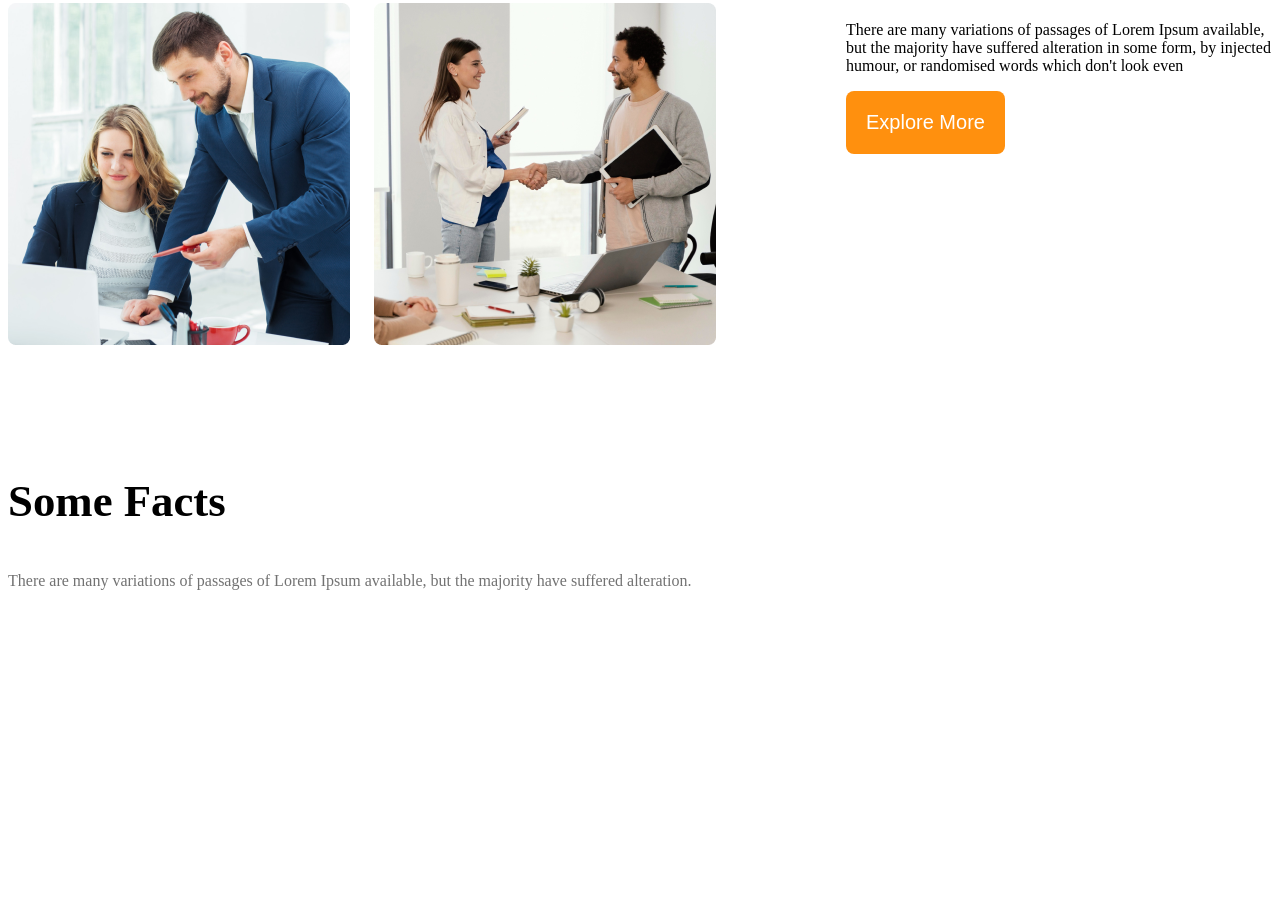
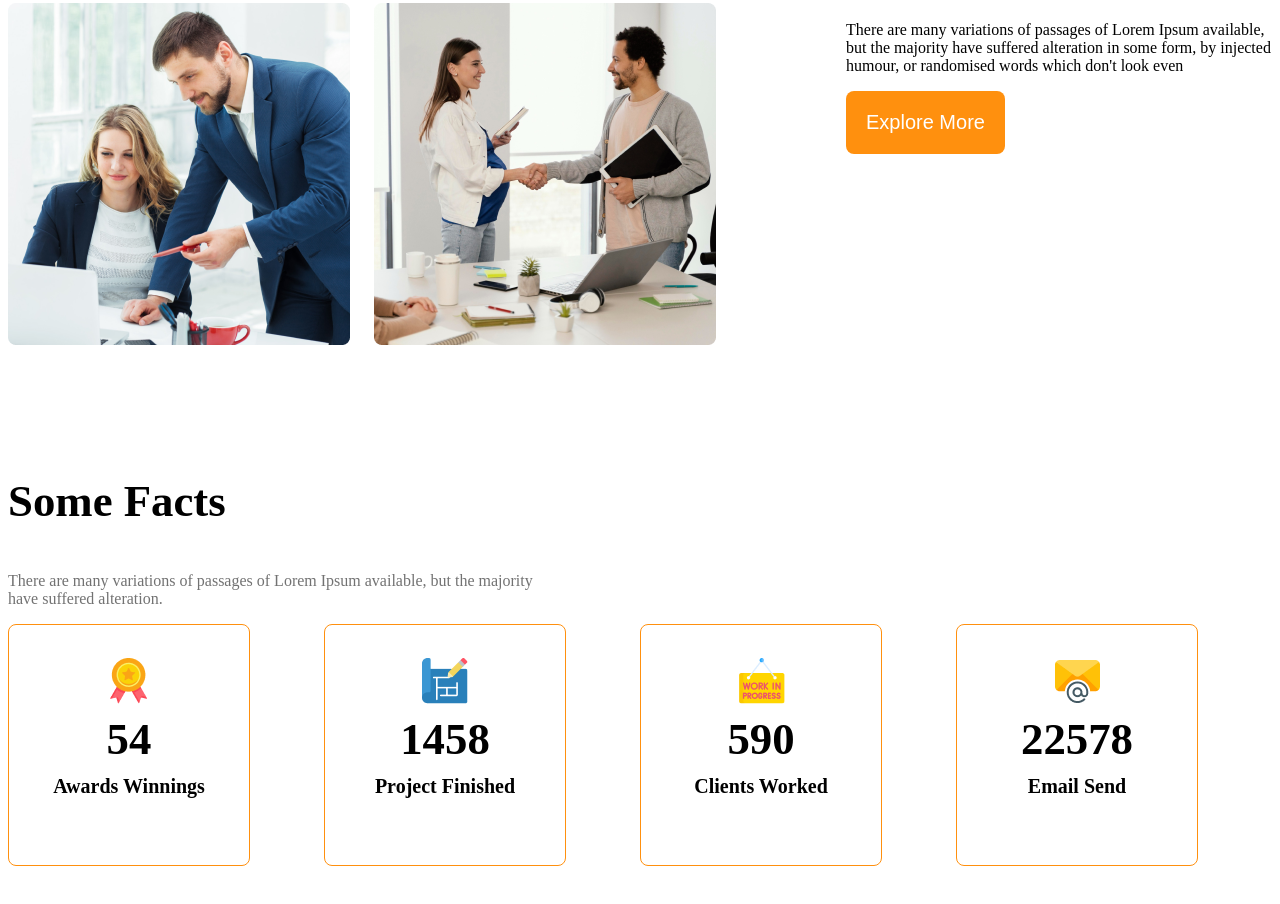
Before and after one commit to LinkonJT/g3-architects-website, a plain HTML site: page index.html in a window 1280 px wide. Shown: the part 1669-2573 px from the top of the page. Before the commit the page ends 2544 px from the top, so only its background shows below. Drawn offline with Linux system fonts and the light colour scheme.

Commit message:
added styles to SOME FACTS

```diff
--- a/index.html
+++ b/index.html
@@ -63,28 +63,37 @@
 
         <section>
             <h3 class="section-title">Some Facts</h3>
-            <p class="text-light-gray">There are many variations of passages of Lorem Ipsum available, but the majority have suffered alteration.</p>
+            <p class="text-light-gray fact-description">There are many variations of passages of Lorem Ipsum available, but the majority
+                have suffered alteration.</p>
             <div class="facts-container">
-                <!-- .fact*4>img.fact-icon+h4.fact-number+h5.fact-name -->
-                <div class="fact">
-                    <img src="" alt="" class="fact-icon">
-                    <h4 class="fact-number"></h4>
-                    <h5 class="fact-name"></h5>
+                <!-- .fact-card*4>img.fact-icon+h4.fact-number+h5.fact-name -->
+                <div class="fact-card display-flex">
+                    <div>
+                        <img src="images/icons/ribon.png" alt="" class="fact-icon">
+                        <h4 class="fact-number">54</h4>
+                        <h5 class="fact-name">Awards Winnings</h5>
+                    </div>
                 </div>
-                <div class="fact">
-                    <img src="" alt="" class="fact-icon">
-                    <h4 class="fact-number"></h4>
-                    <h5 class="fact-name"></h5>
+                <div class="fact-card display-flex">
+                    <div>
+                        <img src="images/icons/projects.png" alt="" class="fact-icon">
+                    <h4 class="fact-number">1458</h4>
+                    <h5 class="fact-name">Project Finished</h5>
+                    </div>
                 </div>
-                <div class="fact">
-                    <img src="" alt="" class="fact-icon">
-                    <h4 class="fact-number"></h4>
-                    <h5 class="fact-name"></h5>
+                <div class="fact-card display-flex">
+                    <div>
+                        <img src="images/icons/customers.png" alt="" class="fact-icon">
+                    <h4 class="fact-number">590</h4>
+                    <h5 class="fact-name">Clients Worked</h5>
+                    </div>
                 </div>
-                <div class="fact">
-                    <img src="" alt="" class="fact-icon">
-                    <h4 class="fact-number"></h4>
-                    <h5 class="fact-name"></h5>
+                <div class="fact-card display-flex">
+                    <div>
+                    <img src="images/icons/email.png" alt="" class="fact-icon">
+                    <h4 class="fact-number">22578</h4>
+                    <h5 class="fact-name">Email Send</h5>
+                    </div>
                 </div>
 
             </div>
--- a/styles/architect.css
+++ b/styles/architect.css
@@ -124,11 +124,45 @@ max-width: 530px;
 #quick-list{
     font-weight: 500;
 }
+
+
+/* some facts related styles */
+.facts-container{
+    display: grid;
+    grid-template-columns: repeat(4, 1fr);
+
+}
+
+.fact-card{
+    border: 1px solid #FF900E;
+    width: 240px;
+    height: 240px;
+    border-radius: 8px;
+    text-align:center;
+    align-items: center;
+    justify-content: center;
+
+}
+
+.fact-number{
+    font-size: 2.8rem;
+    font-weight: 600;
+    margin-top: 5px;
+    margin-bottom: 10px;
+}
+
+.fact-name{
+    font-size: 1.25rem;
+    font-weight: 600;
+    margin-top: 10px;
+}
+
+.fact-description{
+    max-width: 540px;
+}
 /* responsive media query */
 
 @media screen and (max-width: 576px) {
-
-
 .navbar,
 .nav-links,
 .teams{
```
